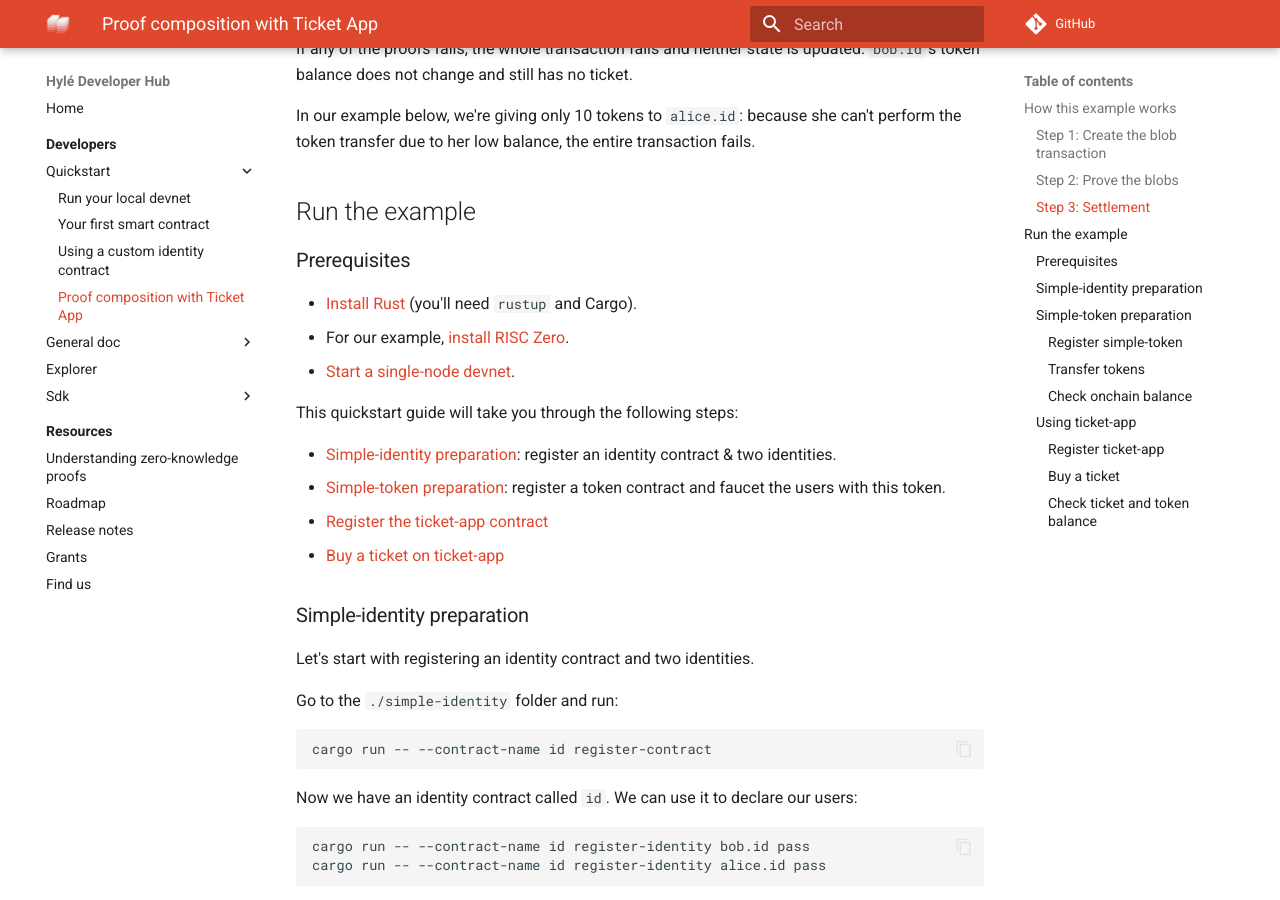
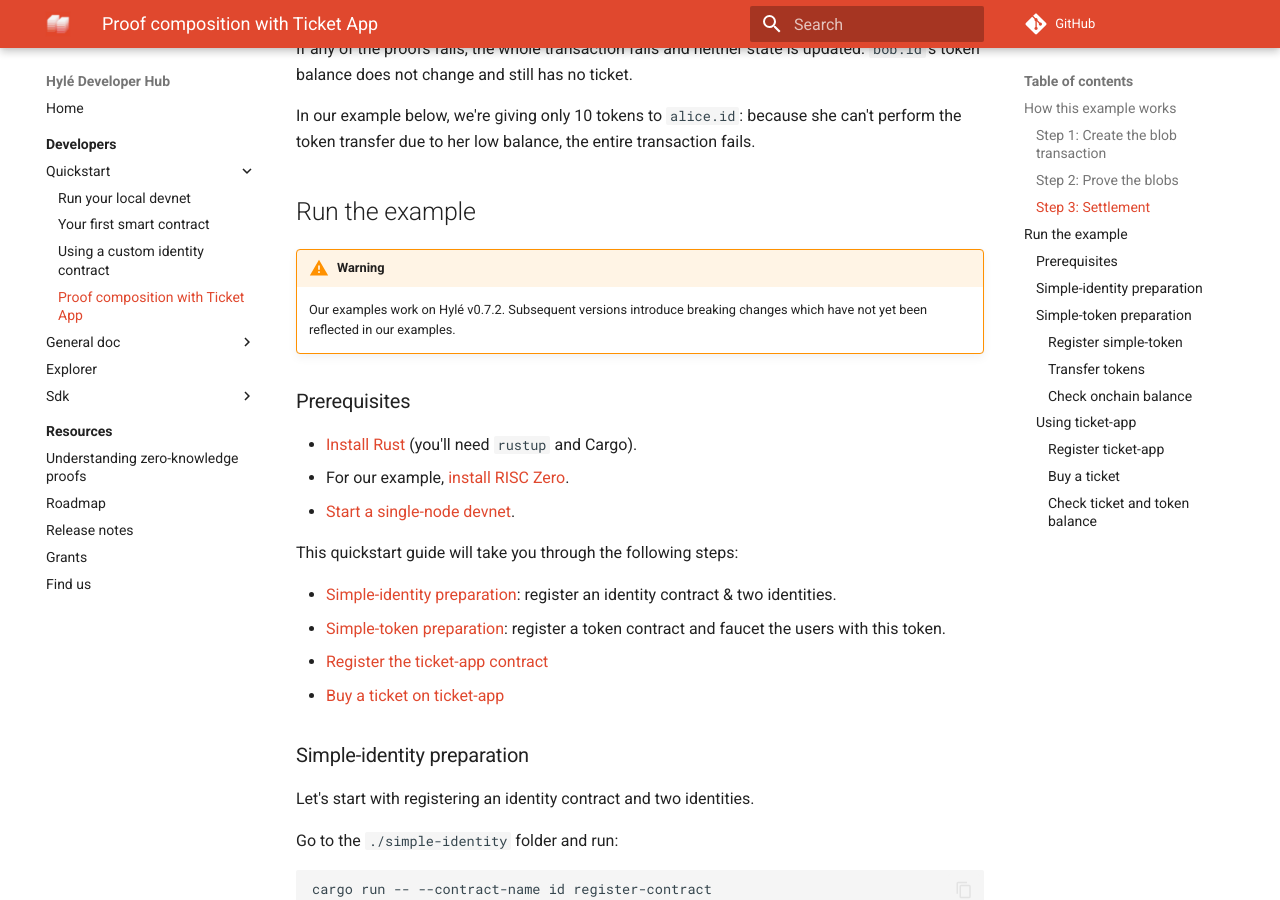
Before and after one commit to Hyle-org/devhub-hyle, an MkDocs documentation site: the page built from docs/developers/quickstart/proof-composition.md, in a window 1280 px wide and 900 px high, scrolled down 1454 px. Built offline with MkDocs 1.6.1 and Material for MkDocs 9.7.7, drawn with Linux system fonts in a browser that asks for light colours; comment, search, counter and statistics services are not loaded.

Commit message:
add v0.7.2 warning (#46)

```diff
--- a/docs/developers/quickstart/proof-composition.md
+++ b/docs/developers/quickstart/proof-composition.md
@@ -47,6 +47,9 @@ If any of the proofs fails, the whole transaction fails and neither state is upd
 In our example below, we're giving only 10 tokens to `alice.id`: because she can't perform the token transfer due to her low balance, the entire transaction fails.
 
 ## Run the example
+
+!!! warning
+    Our examples work on Hylé v0.7.2. Subsequent versions introduce breaking changes which have not yet been reflected in our examples.
 
 ### Prerequisites
 
```
Also changed, not shown: docs/developers/quickstart/custom-identity-contract.md (+3 -0 lines), docs/developers/quickstart/devnet.md (+5 -3 lines), docs/developers/quickstart/your-first-smart-contract.md (+3 -0 lines).
